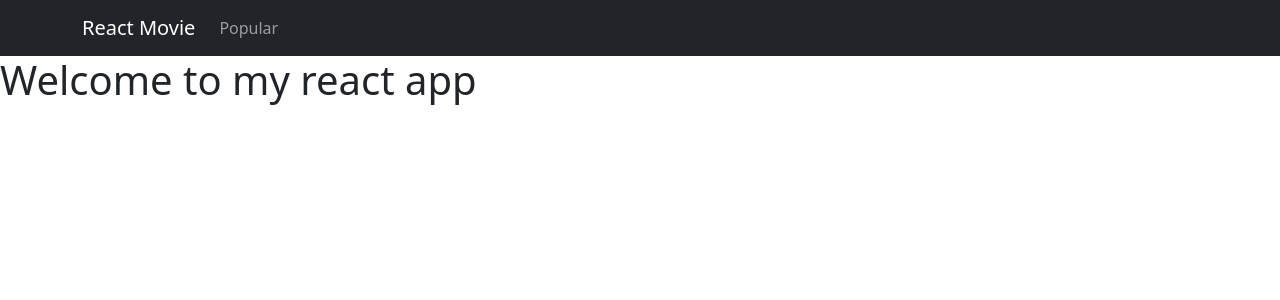
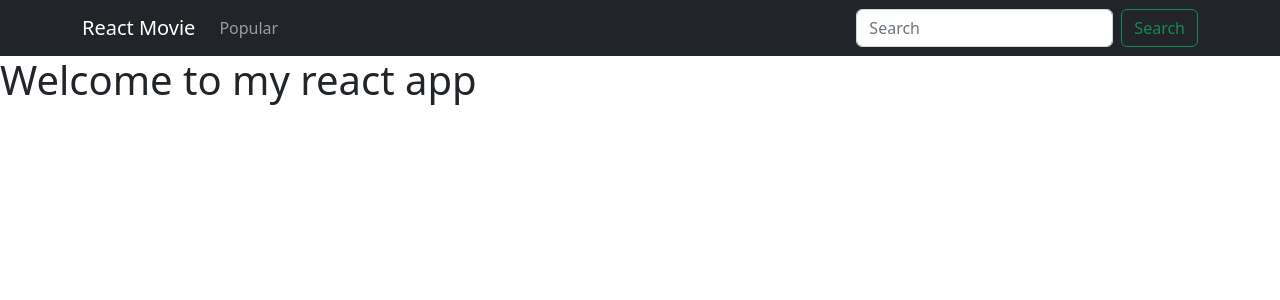
Before and after one commit to Yassine-Serroukhe-Idrissi/ReactJSMovieApp, a React (Create React App) app: page / in a window 1280 px wide. Shown: the top 300 px of the page. Built offline with nearby package versions, Linux system fonts and the light colour scheme; no server answers.

Commit message:
Somme changes

```diff
--- a/src/component/Layout.js
+++ b/src/component/Layout.js
@@ -1,7 +1,8 @@
 import {Link } from "react-router-dom";
 import React from "react";
 import Navbar from "react-bootstrap/Navbar"
-import { Container,Nav } from "react-bootstrap";
+
+import { Container,Nav,Form,Button } from "react-bootstrap";
 
 export default function Layout(){
     return(
@@ -14,6 +15,15 @@ export default function Layout(){
                         <Nav.Link href="/popular">Popular</Nav.Link>
                     </Nav>
                 </Navbar.Collapse>
+                <Form className="d-flex">
+                    <Form.Control
+                        type="search"
+                        placeholder="Search"
+                        className="me-2"
+                        aria-label="Search"
+                    />
+                    <Button variant="outline-success">Search</Button>
+                </Form>
             </Container>
         </Navbar>
     )
```
